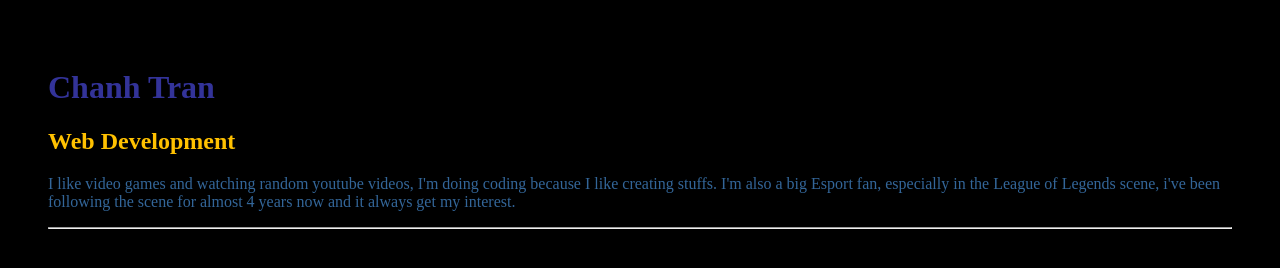
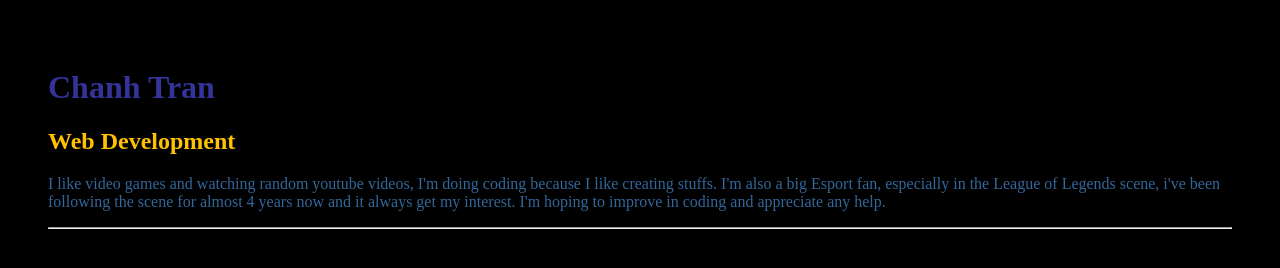
Before and after one commit to Chanh-Tran/First_Website, a plain HTML site: page index.html in a window 1280 px wide. Drawn offline with Linux system fonts and the light colour scheme.

Commit message:
Added new personal info

```diff
--- a/index.html
+++ b/index.html
@@ -12,7 +12,7 @@
 <body>
  <h1>Chanh Tran</h1>
  <h2>Web Development</h2>
- <p>I like video games and watching random youtube videos, I'm doing coding because I like creating stuffs. I'm also a big Esport fan, especially in the League of Legends scene, i've been following the scene for almost 4 years now and it always get my interest.</p>
+ <p>I like video games and watching random youtube videos, I'm doing coding because I like creating stuffs. I'm also a big Esport fan, especially in the League of Legends scene, i've been following the scene for almost 4 years now and it always get my interest. I'm hoping to improve in coding and appreciate any help.</p>
 <hr>
 </body>
 </html>
```
